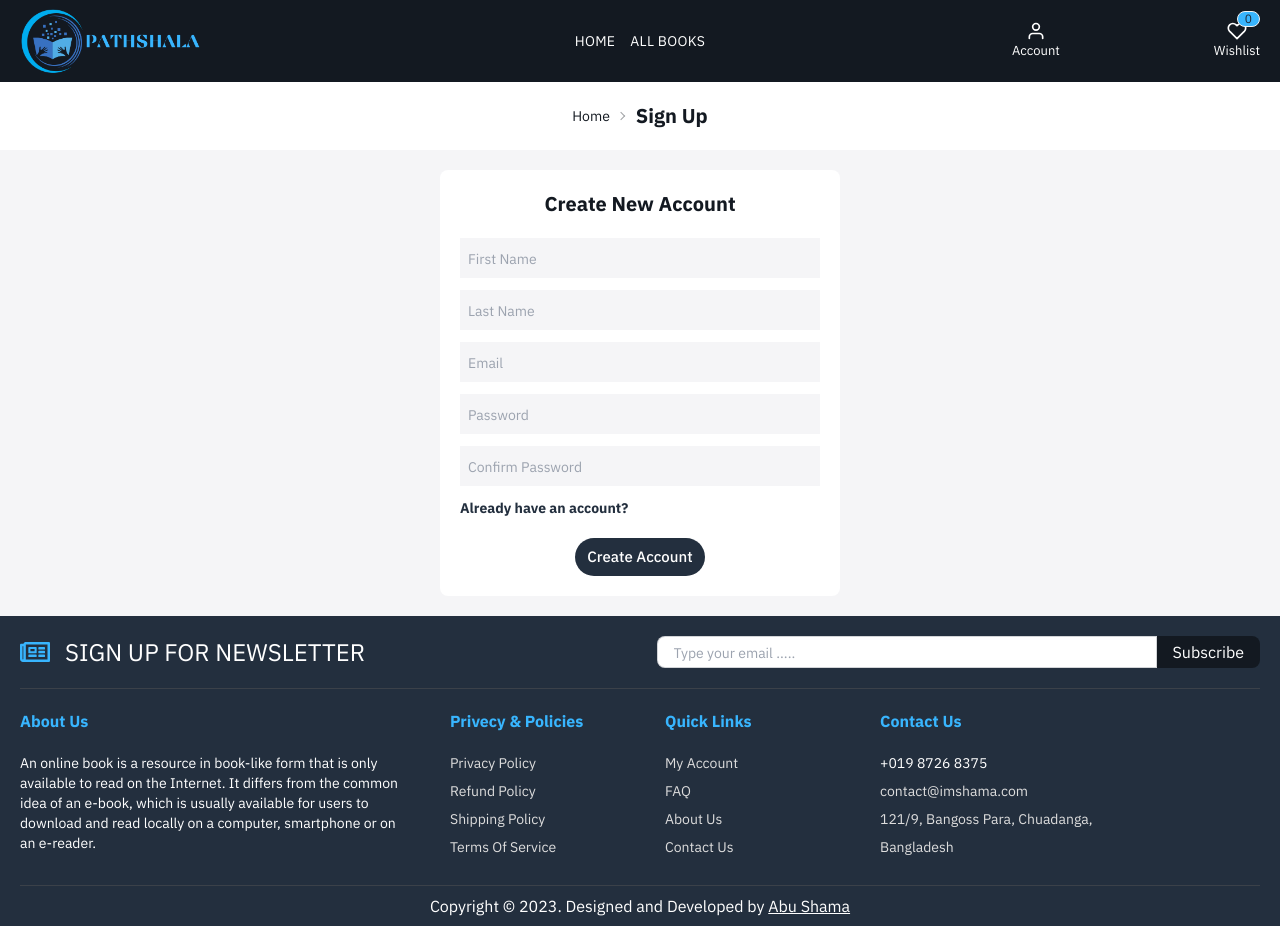
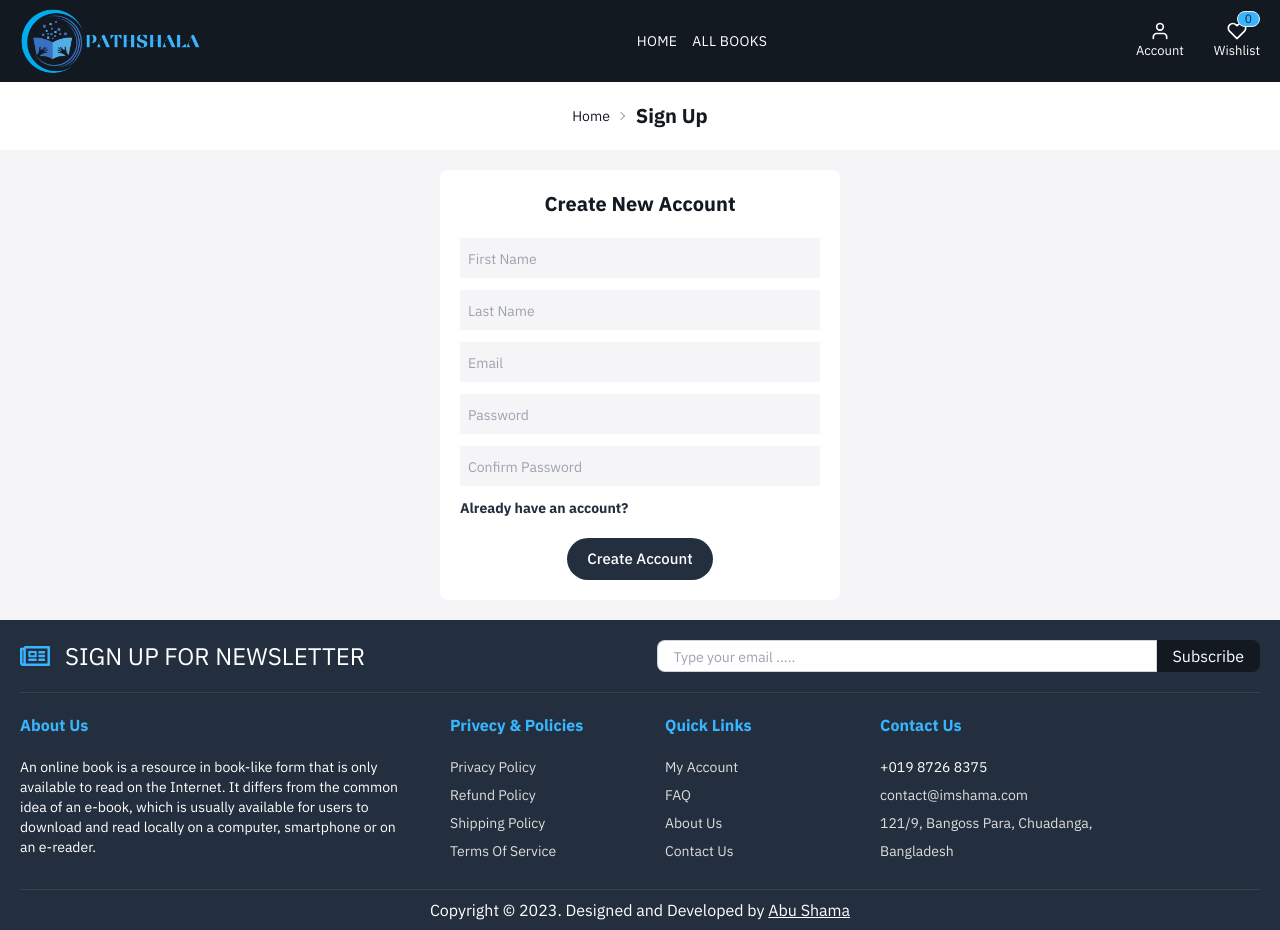
Before and after one commit to ASSiddik01/Pathshala_Client, a React (Vite) app: page /signup in a window 1280 px wide. Built offline with nearby package versions, Linux system fonts and the light colour scheme; no server answers.

Commit message:
fix final check

```diff
--- a/src/components/Header.tsx
+++ b/src/components/Header.tsx
@@ -108,7 +108,7 @@ export default function Header() {
               <div
                 className={`action_area ${
                   token ? "md:w-[20%]" : "md:w-[10%]"
-                } md:w-[20%] flex justify-between items-center md:gap-[20px] gap-[5px]`}
+                } flex justify-between items-center md:gap-[20px] gap-[5px]`}
               >
                 {token && (
                   <Link
--- a/src/pages/SignIn.tsx
+++ b/src/pages/SignIn.tsx
@@ -113,7 +113,7 @@ export default function SignIn() {
             <div className="flex justify-center gap-[30px] mt-[20px]">
               <button
                 type="submit"
-                className="first_button duration-300 rounded-full py-[8px] px-[12px] font-medium "
+                className="first_button duration-300 rounded-full py-[10px] px-[20px] font-medium"
               >
                 Login
               </button>
--- a/src/pages/SignUp.tsx
+++ b/src/pages/SignUp.tsx
@@ -149,7 +149,7 @@ export default function SignUp() {
             <div className="flex justify-center gap-[30px] mt-[20px]">
               <button
                 type="submit"
-                className="first_button duration-300 rounded-full py-[8px] px-[12px] font-medium "
+                className="first_button duration-300 rounded-full py-[10px] px-[20px] font-medium "
               >
                 Create Account
               </button>
--- a/src/redux/api/apiSlice.ts
+++ b/src/redux/api/apiSlice.ts
@@ -4,7 +4,7 @@ import { RootState } from "../store";
 export const api = createApi({
   reducerPath: "api",
   baseQuery: fetchBaseQuery({
-    baseUrl: "http://localhost:4000/api/v1",
+    baseUrl: import.meta.env.VITE_SERVER_URL,
     prepareHeaders: (headers, { getState }) => {
       const token = (getState() as RootState).auth.token;
       if (token) {
```
